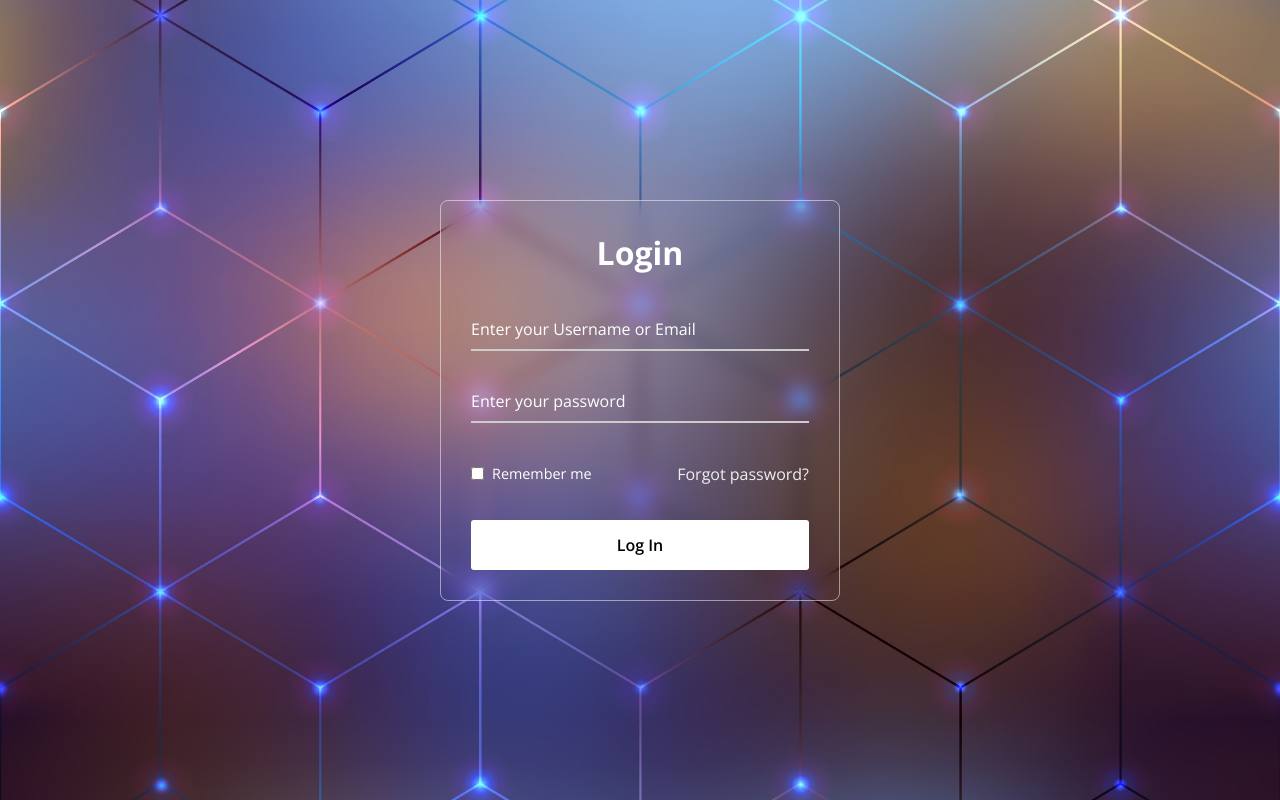
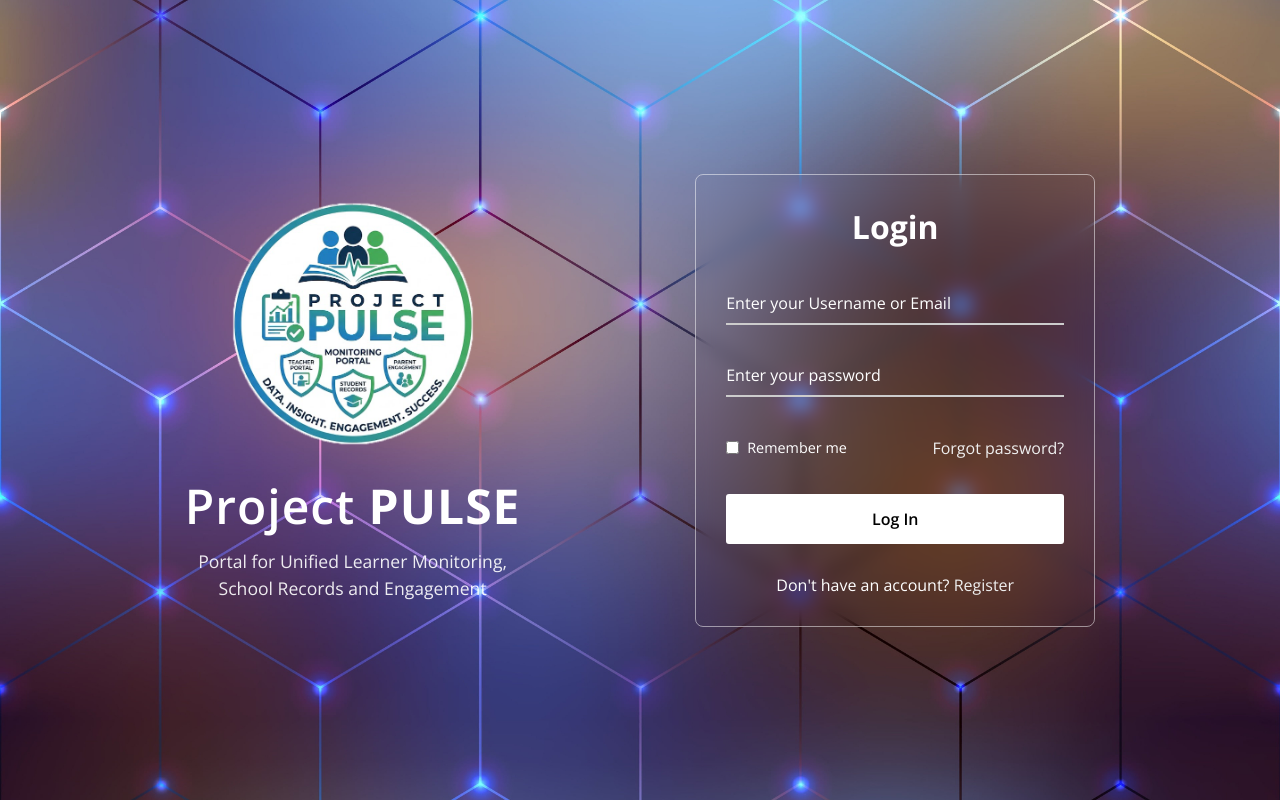
Before and after one commit to arreojn/ProjectPulse, a PHP site: page / in a window 1280 px wide. Run offline with PHP 8.4, Linux system fonts and the light colour scheme; data comes from the database, SQL or seed files in the repository.

Commit message:
improve login page

```diff
--- a/admin.php
+++ b/admin.php
@@ -13,7 +13,7 @@ require_once __DIR__ . '/app/teachers.php';
 require_once __DIR__ . '/app/announcements.php';
 require_once __DIR__ . '/app/issues.php';
 require_once __DIR__ . '/app/theme_settings.php';
-require_once __DIR__ . '/app/password_resets.php';
+require_once __DIR__ . '/password_resets.php';
 
 function format_report_time(?string $value): string
 {
--- a/index.php
+++ b/index.php
@@ -51,6 +51,7 @@ if (is_post() && $databaseConnectionOk) {
     <meta charset="UTF-8">
     <meta name="viewport" content="width=device-width, initial-scale=1.0">
     <title><?php echo escape(APP_NAME); ?> Login</title>
+    <?php echo theme_stylesheet_markup(); ?>
     <style>
         @import url("https://fonts.googleapis.com/css2?family=Open+Sans:wght@200;300;400;500;600;700&display=swap");
         * {
@@ -77,13 +78,51 @@ if (is_post() && $databaseConnectionOk) {
           background-size: cover;
         }
         .wrapper {
-          width: 400px;
+          width: 100%; /* Adjust for flex container */
+          max-width: 400px; /* Keep original max width */
           border-radius: 8px;
           padding: 30px;
           text-align: center;
           border: 1px solid rgba(255, 255, 255, 0.5);
           backdrop-filter: blur(9px);
           -webkit-backdrop-filter: blur(9px);
+          z-index: 1; /* Ensure it's above the background */
+        }
+        .login-container {
+            display: flex;
+            align-items: center;
+            justify-content: space-evenly;
+            width: 100%;
+            max-width: 1200px;
+            gap: 50px; /* Space between logo/title and form */
+            z-index: 1;
+            flex-wrap: wrap; /* Allow wrapping on smaller screens */
+            padding: 20px;
+        }
+        .login-branding {
+            text-align: center;
+            color: #fff;
+            max-width: 450px; /* Limit width of branding section */
+        }
+        .login-branding img {
+            width: 250px; /* Adjusted logo for better balance */
+            height: auto;
+            margin-bottom: 20px;
+        }
+        .login-branding h1 {
+            font-size: 3rem; /* Adjusted title size */
+            font-weight: 600;
+            margin-bottom: 10px; /* Space between title and tagline */
+            letter-spacing: 1px;
+        }
+        .login-branding h1 strong {
+            font-weight: 800; /* Emphasize the acronym */
+        }
+        .branding-tagline {
+            font-size: 1.1rem;
+            font-weight: 300;
+            line-height: 1.5;
+            opacity: 0.9;
         }
         form {
           display: flex;
@@ -91,7 +130,7 @@ if (is_post() && $databaseConnectionOk) {
         }
         h2 {
           font-size: 2rem;
-          margin-bottom: 20px;
+          margin-bottom: 20px; /* Keep for form title */
           color: #fff;
         }
         .input-field {
@@ -167,6 +206,11 @@ if (is_post() && $databaseConnectionOk) {
           border-color: #fff;
           background: rgba(255, 255, 255, 0.15);
         }
+        .register {
+          text-align: center;
+          margin-top: 30px;
+          color: #fff;
+        }
         .alert.error {
             padding: 1rem;
             margin-bottom: 1rem;
@@ -180,7 +224,14 @@ if (is_post() && $databaseConnectionOk) {
     </style>
 </head>
 <body>
-    <div class="wrapper">
+    <div class="login-container">
+        <div class="login-branding">
+            <img src="<?php echo escape(asset_url('assets/images/pulselogo.png')); ?>" alt="<?php echo escape(APP_NAME); ?> Logo" class="login-logo">
+            <h1>Project <strong>PULSE</strong></h1>
+            <p class="branding-tagline">Portal for Unified Learner Monitoring,<br>School Records and Engagement</p>
+        </div>
+
+        <div class="wrapper">
         <form method="post">
             <h2>Login</h2>
             <?php if ($errorMessage !== null): ?>
@@ -205,7 +256,11 @@ if (is_post() && $databaseConnectionOk) {
                 <a href="<?php echo escape(route_url('forgot_password.php')); ?>">Forgot password?</a>
             </div>
             <button type="submit" <?php echo !$databaseConnectionOk ? 'disabled' : ''; ?>>Log In</button>
+            <div class="register">
+                <p>Don't have an account? <a href="#">Register</a></p>
+            </div>
         </form>
+        </div> <!-- End of .wrapper -->
     </div>
 </body>
 </html>
--- a/password_resets.php
+++ b/password_resets.php
@@ -12,11 +12,11 @@ function password_resets_bootstrap(): void
 
     database()->exec(
         'CREATE TABLE IF NOT EXISTS password_reset_requests (
-            id INT AUTO_INCREMENT PRIMARY KEY,
-            user_id INT NOT NULL,
+            id INT UNSIGNED AUTO_INCREMENT PRIMARY KEY,
+            user_id INT UNSIGNED NOT NULL,
             status VARCHAR(20) NOT NULL DEFAULT \'pending\', -- pending, approved, denied
             requested_at DATETIME NOT NULL DEFAULT CURRENT_TIMESTAMP,
-            reviewed_by_admin_id INT NULL,
+            reviewed_by_admin_id INT UNSIGNED NULL,
             reviewed_at DATETIME NULL,
             new_password_snapshot VARCHAR(255) NULL,
             FOREIGN KEY (user_id) REFERENCES users(id) ON DELETE CASCADE,
```
